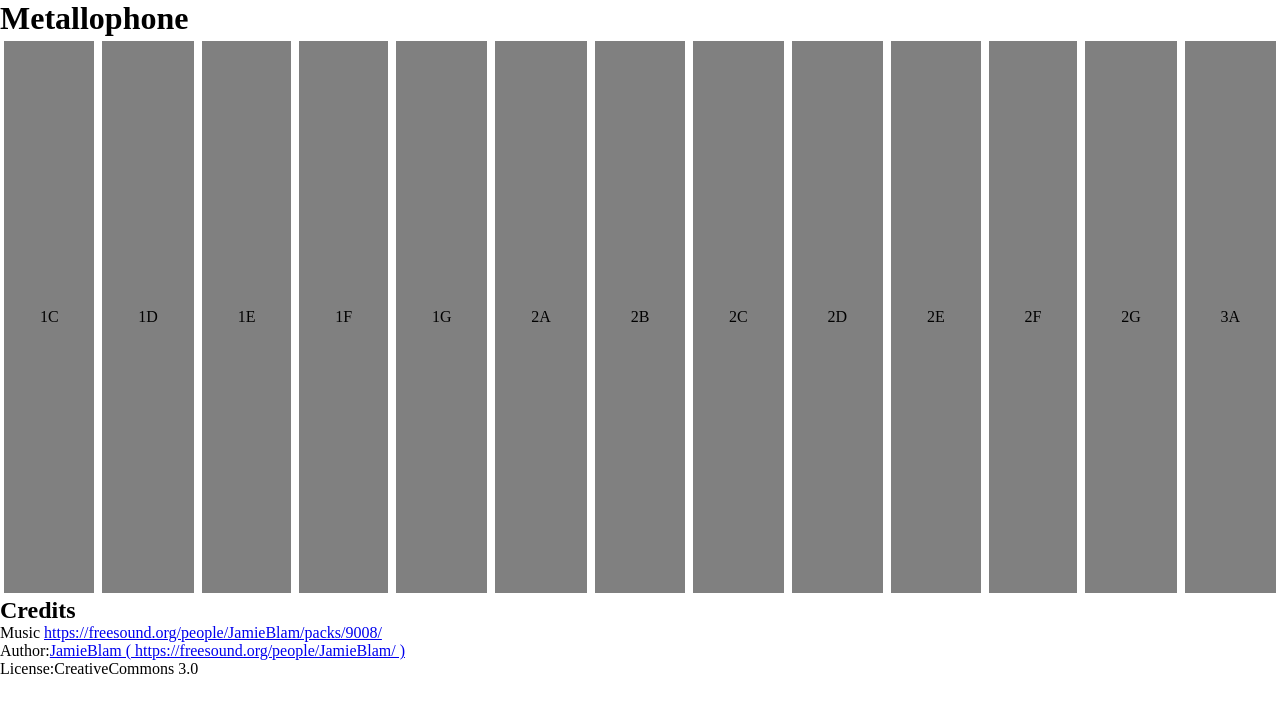
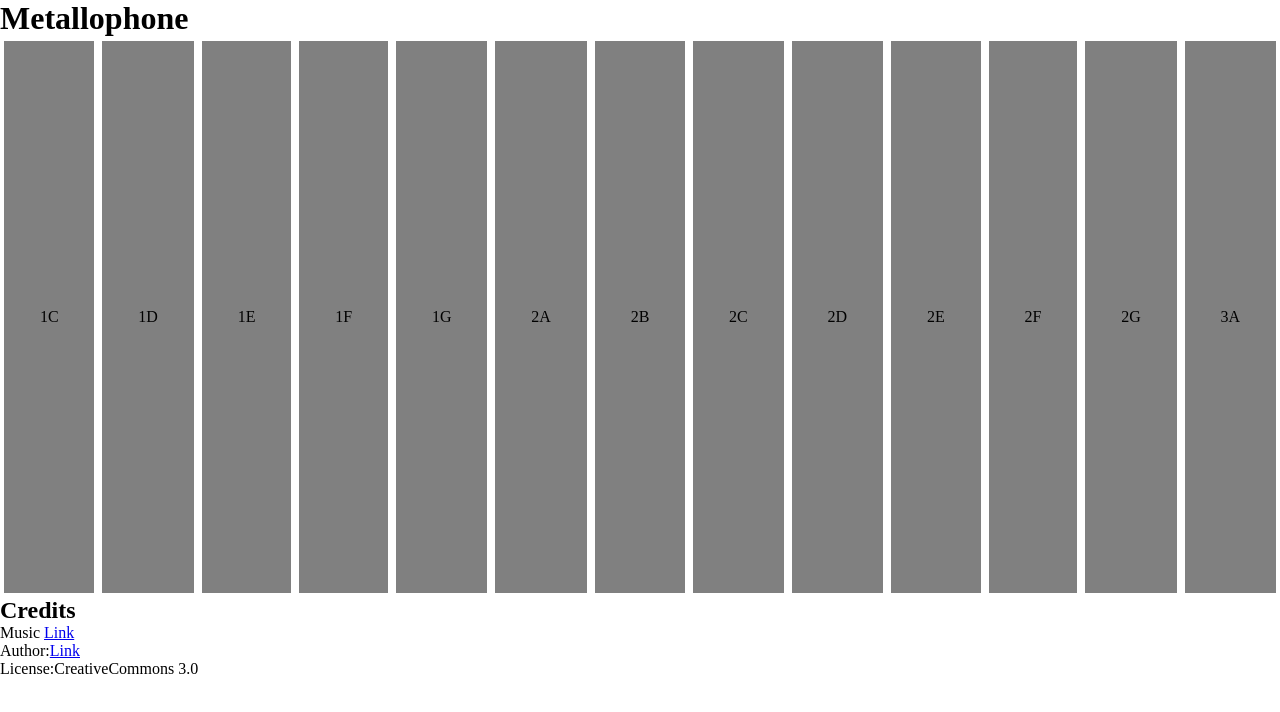
Before and after one commit to hendrysiak/metallophone, a plain HTML site: page index.html in a window 1280 px wide. Drawn offline with Linux system fonts and the light colour scheme.

Commit message:
Fixed html

```diff
--- a/index.html
+++ b/index.html
@@ -29,9 +29,9 @@
     <footer>
         <h2>Credits</h2>
         <p><span>Music</span>
-            <a href="https://freesound.org/people/JamieBlam/packs/9008/">https://freesound.org/people/JamieBlam/packs/9008/</a>
+            <a href="https://freesound.org/people/JamieBlam/packs/9008/">Link</a>
         </p>
-        <p><span>Author:</span><a href="https://freesound.org/people/JamieBlam/">JamieBlam ( https://freesound.org/people/JamieBlam/ )</a>
+        <p><span>Author:</span><a href="https://freesound.org/people/JamieBlam/">Link</a>
         </p>
         <p><span>License:</span><a href="http://creativecommons.org/licenses/by/3.0/"></a>CreativeCommons 3.0</p>
     </footer>
```
